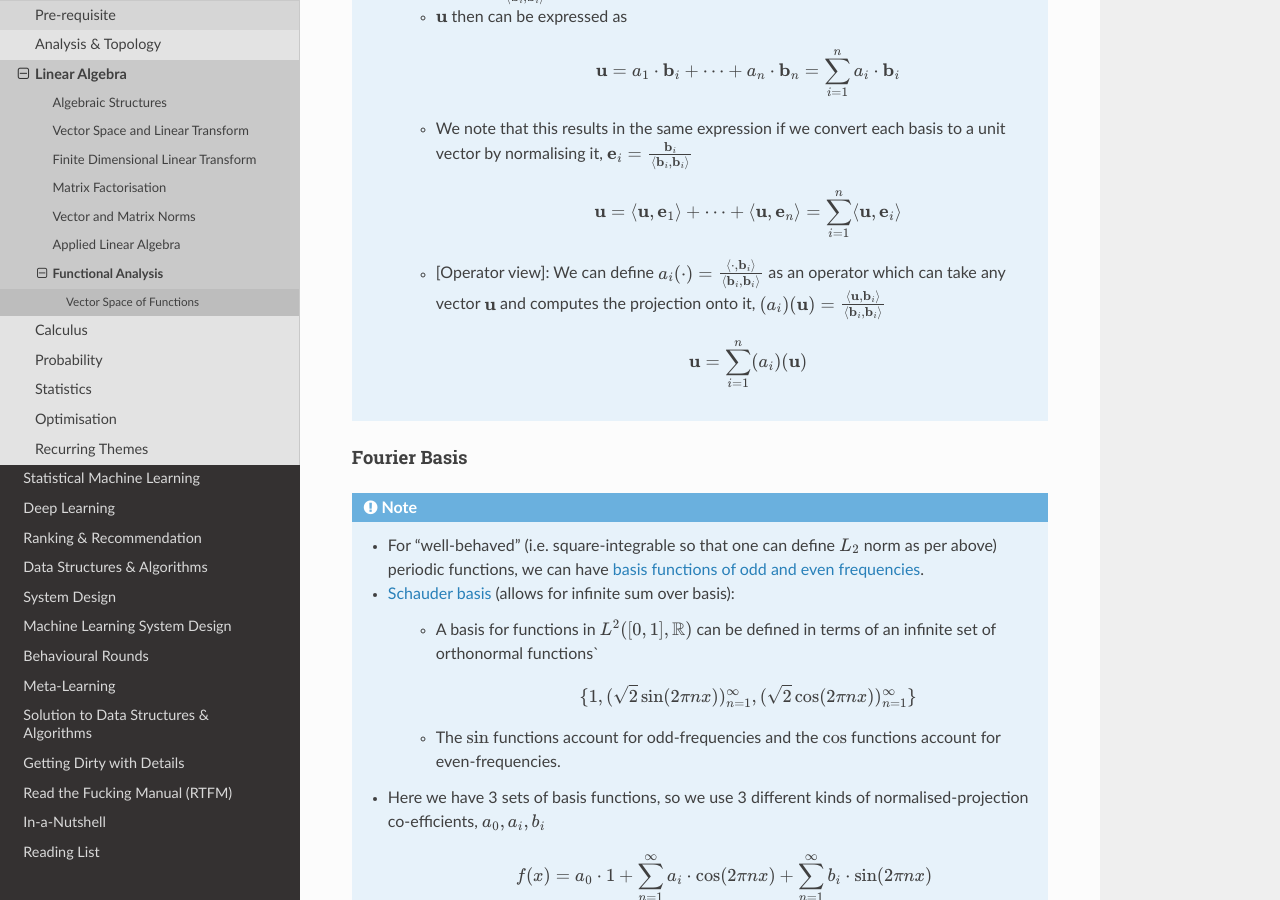
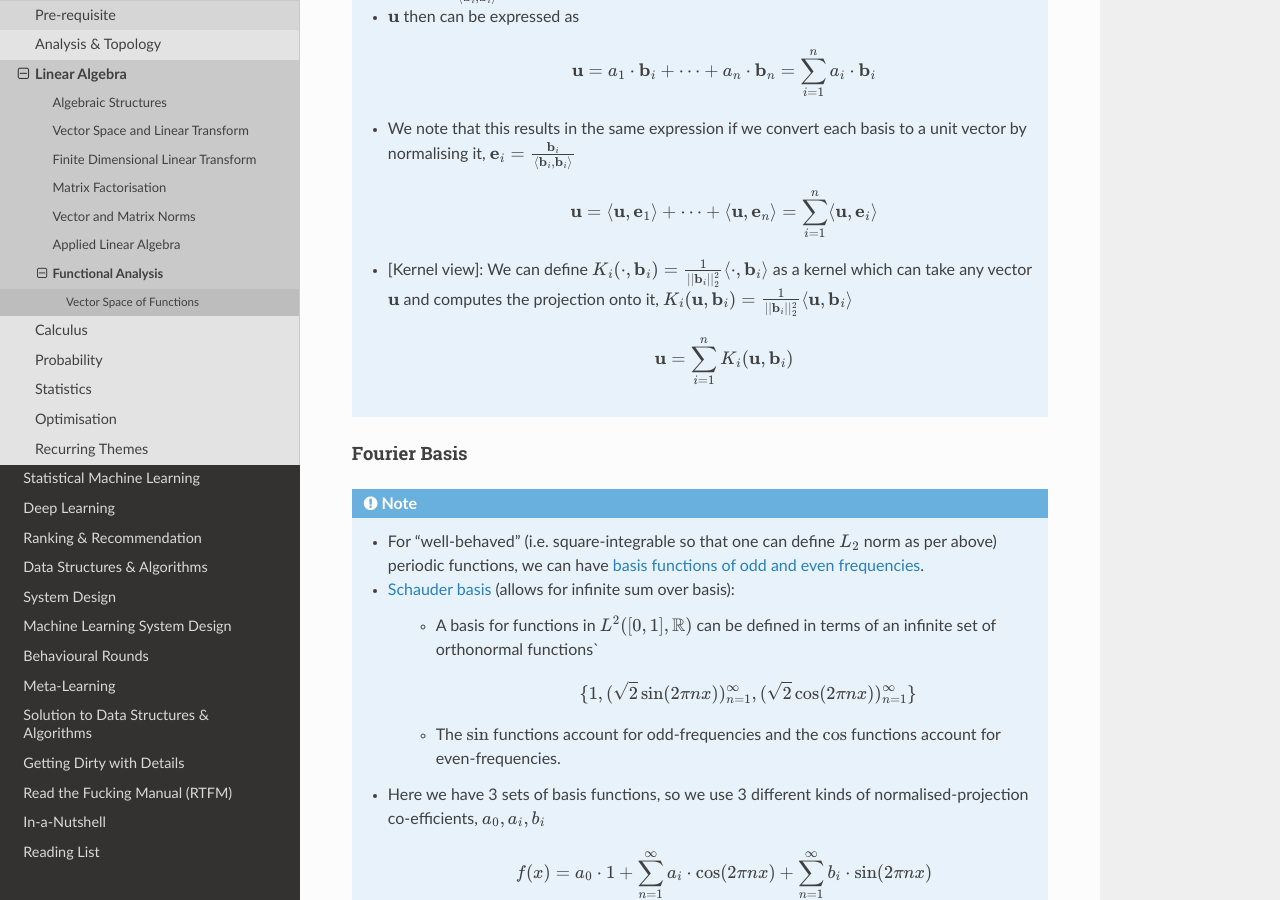
Before and after one commit to uselesstechjunks/leetcode, a Sphinx documentation site: the page built from docs/source/math/linalg/funan.rst, in a window 1280 px wide and 900 px high, scrolled down 4424 px. Built offline with Sphinx 7.4.7 and the Read the Docs theme 2.0.0, drawn with Linux system fonts in a browser that asks for light colours.

Commit message:
Update funan.rst

```diff
--- a/docs/source/math/linalg/funan.rst
+++ b/docs/source/math/linalg/funan.rst
@@ -139,19 +139,18 @@ Function Basis
 
 		.. math:: \{\mathbf{b}_1,\cdots\mathbf{b}_n\}
 
-		* For any vector :math:`\mathbf{u}`, we can find the proejection of it onto the basis vectors as :math:`\langle\mathbf{u},\mathbf{b}_i\rangle`.
-		* The length of the basis vectors are given by :math:`||\mathbf{b}_i||_2^2=\langle\mathbf{b}_i,\mathbf{b}_i\rangle`.
-		* Let :math:`a_i=\frac{\langle\mathbf{u},\mathbf{b}_i\rangle}{\langle\mathbf{b}_i,\mathbf{b}_i\rangle}` be the projection normalised for the length of the basis vector :math:`\mathbf{b}_i`.
-		* :math:`\mathbf{u}` then can be expressed as
+	* For any vector :math:`\mathbf{u}`, we can find the proejection of it onto the basis vectors as :math:`\langle\mathbf{u},\mathbf{b}_i\rangle`.
+	* The length of the basis vectors are given by :math:`||\mathbf{b}_i||_2^2=\langle\mathbf{b}_i,\mathbf{b}_i\rangle`.
+	* Let :math:`a_i=\frac{\langle\mathbf{u},\mathbf{b}_i\rangle}{\langle\mathbf{b}_i,\mathbf{b}_i\rangle}` be the projection normalised for the length of the basis vector :math:`\mathbf{b}_i`.
+	* :math:`\mathbf{u}` then can be expressed as
 
-			.. math:: \mathbf{u}=a_1\cdot\mathbf{b}_i+\cdots +a_n\cdot\mathbf{b}_n=\sum_{i=1}^na_i\cdot\mathbf{b}_i
-		* We note that this results in the same expression if we convert each basis to a unit vector by normalising it, :math:`\mathbf{e}_i=\frac{\mathbf{b}_i}{\langle\mathbf{b}_i,\mathbf{b}_i\rangle}`
+		.. math:: \mathbf{u}=a_1\cdot\mathbf{b}_i+\cdots +a_n\cdot\mathbf{b}_n=\sum_{i=1}^na_i\cdot\mathbf{b}_i
+	* We note that this results in the same expression if we convert each basis to a unit vector by normalising it, :math:`\mathbf{e}_i=\frac{\mathbf{b}_i}{\langle\mathbf{b}_i,\mathbf{b}_i\rangle}`
 
-			.. math:: \mathbf{u}=\langle\mathbf{u},\mathbf{e}_1\rangle+\cdots+\langle\mathbf{u},\mathbf{e}_n\rangle=\sum_{i=1}^n\langle\mathbf{u},\mathbf{e}_i\rangle
+		.. math:: \mathbf{u}=\langle\mathbf{u},\mathbf{e}_1\rangle+\cdots+\langle\mathbf{u},\mathbf{e}_n\rangle=\sum_{i=1}^n\langle\mathbf{u},\mathbf{e}_i\rangle
+	* [Kernel view]: We can define :math:`K_i(\cdot,\mathbf{b}_i)=\frac{1}{||\mathbf{b}_i||^2_2}{\langle\cdot,\mathbf{b}_i\rangle}` as a kernel which can take any vector :math:`\mathbf{u}` and computes the projection onto it, :math:`K_i(\mathbf{u},\mathbf{b}_i)=\frac{1}{||\mathbf{b}_i||^2_2}{\langle\mathbf{u},\mathbf{b}_i\rangle}`
 
-		* [Operator view]: We can define :math:`a_i(\cdot)=\frac{\langle\cdot,\mathbf{b}_i\rangle}{\langle\mathbf{b}_i,\mathbf{b}_i\rangle}` as an operator which can take any vector :math:`\mathbf{u}` and computes the projection onto it, :math:`(a_i)(\mathbf{u})=\frac{\langle\mathbf{u},\mathbf{b}_i\rangle}{\langle\mathbf{b}_i,\mathbf{b}_i\rangle}`
-
-			.. math:: \mathbf{u}=\sum_{i=1}^n(a_i)(\mathbf{u})
+		.. math:: \mathbf{u}=\sum_{i=1}^n K_i(\mathbf{u},\mathbf{b}_i)
 
 Fourier Basis
 --------------------------------------------------------------------------------
```
